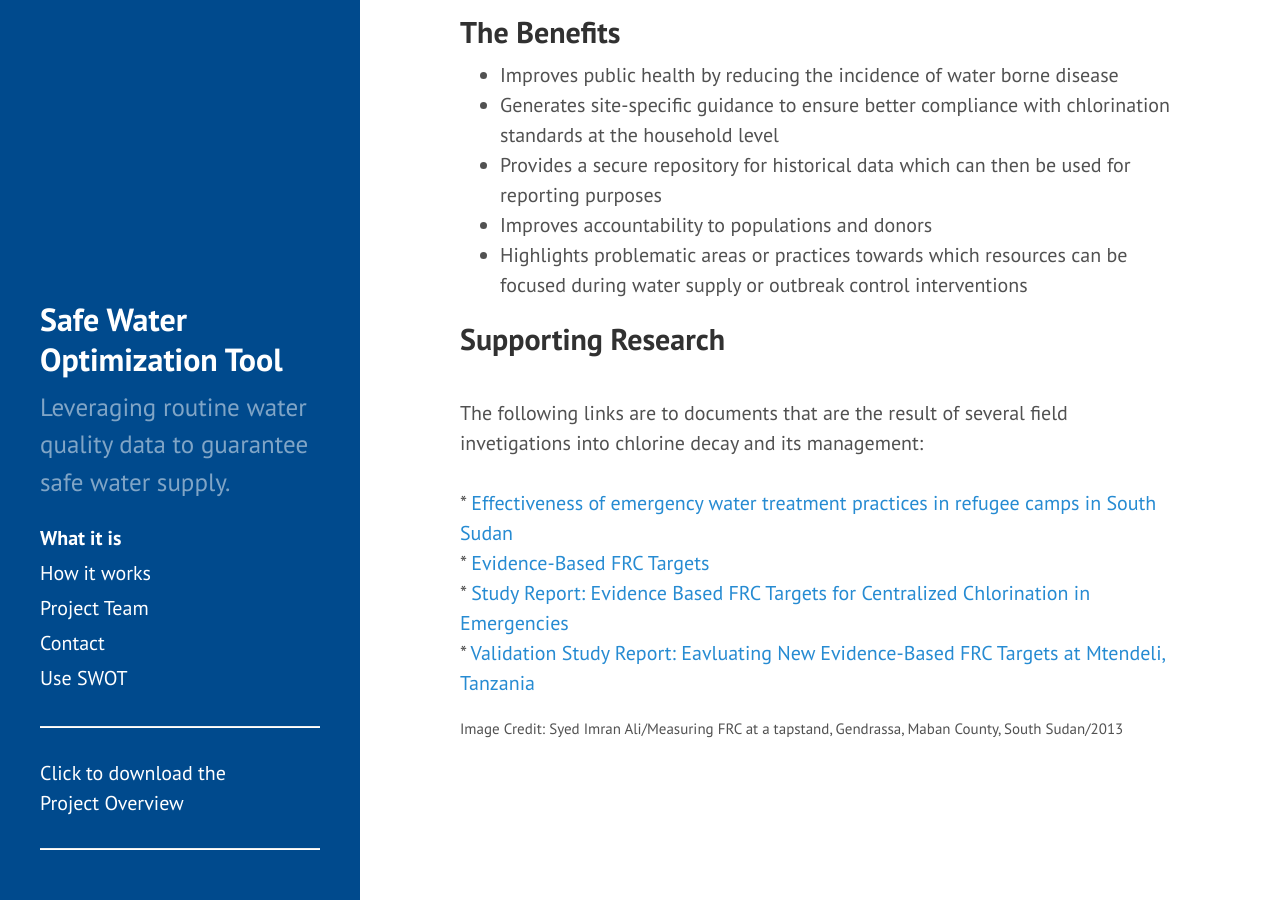
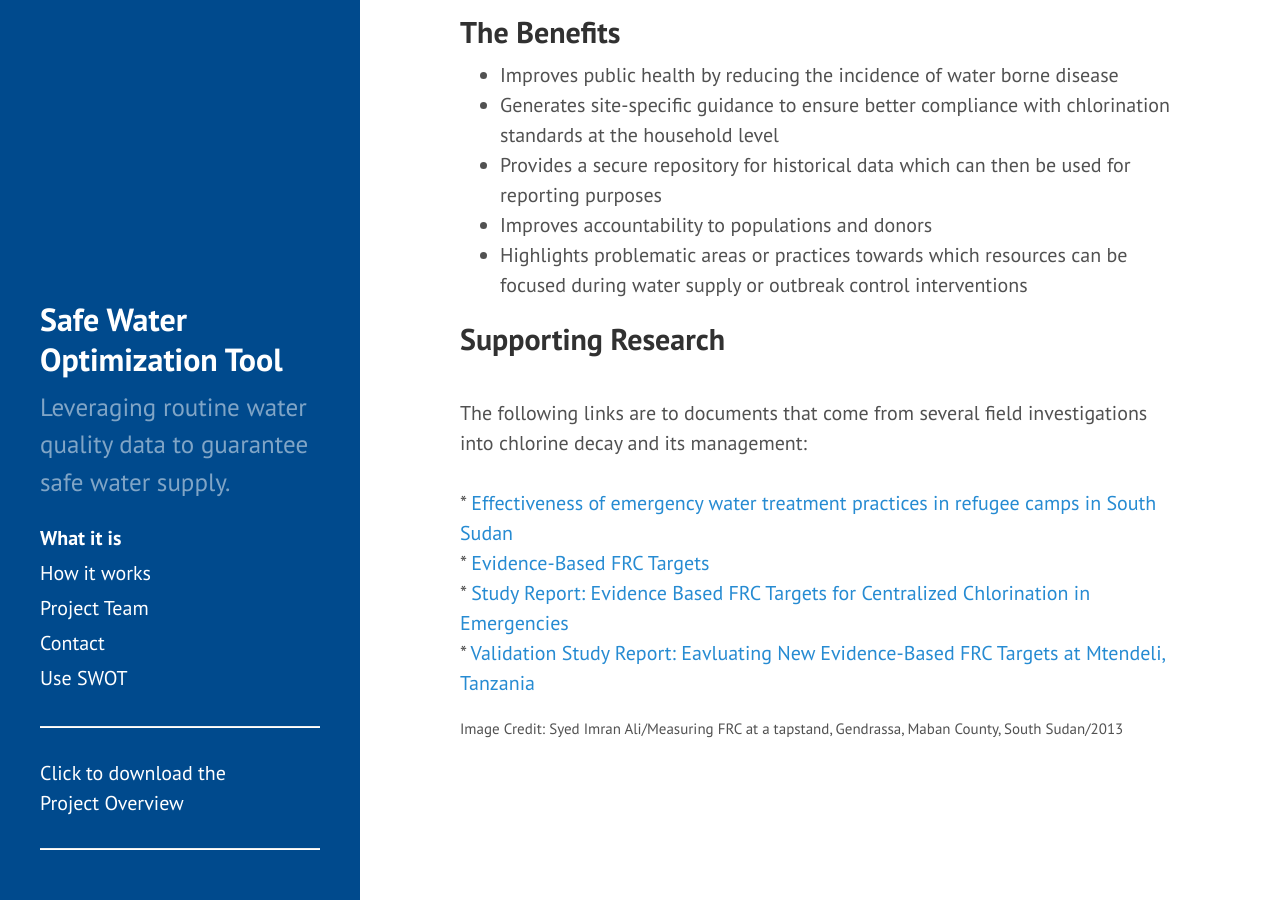
Before and after one commit to safeh2o/swot-infopage, a Jekyll site: the page built from what-it-is.md, in a window 1280 px wide and 900 px high, scrolled down 820 px. Built offline with Jekyll 4.4.1, drawn with Linux system fonts in a browser that asks for light colours; Markdown is read by kramdown in place of the engine named in the settings.

Commit message:
Update what-it-is.md

```diff
--- a/what-it-is.md
+++ b/what-it-is.md
@@ -24,7 +24,7 @@ The proper management and analysis of routinely collected residual chlorine data
 </ul>
 
 <h2>Supporting Research</h2><br>
-The following links are to documents that are the result of several field invetigations into chlorine decay and its management:<br>
+The following links are to documents that come from several field investigations into chlorine decay and its management:<br>
 <br>
 *<a href="https://www.who.int/bulletin/volumes/93/8/14-147645/en/" target="_blank" rel="noopener"> Effectiveness of emergency water treatment practices in refugee camps in South Sudan</a><br>
 *<a href="https://fieldresearch.msf.org/handle/10144/618835" target="_blank" rel="noopener"> Evidence-Based FRC Targets</a><br>
```
